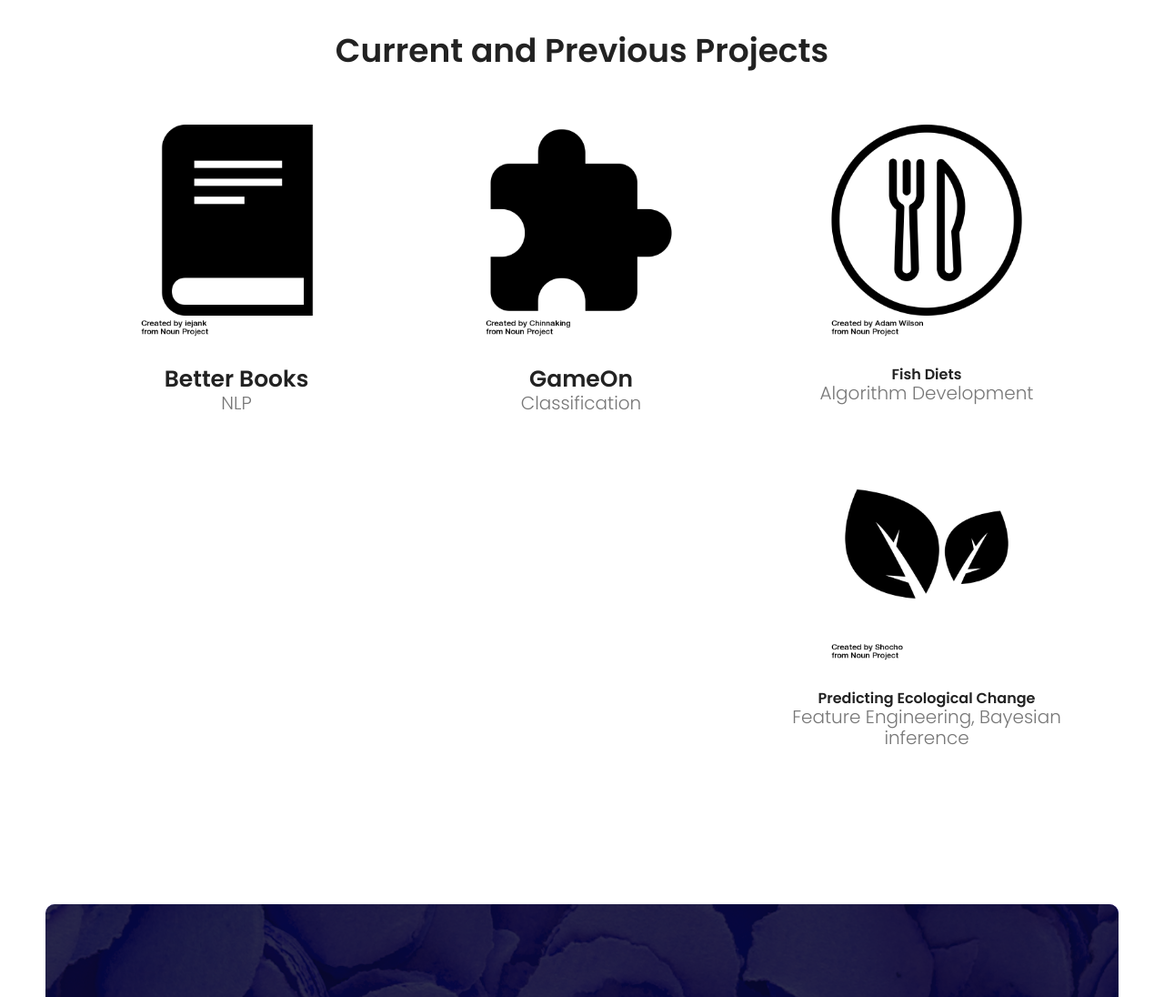
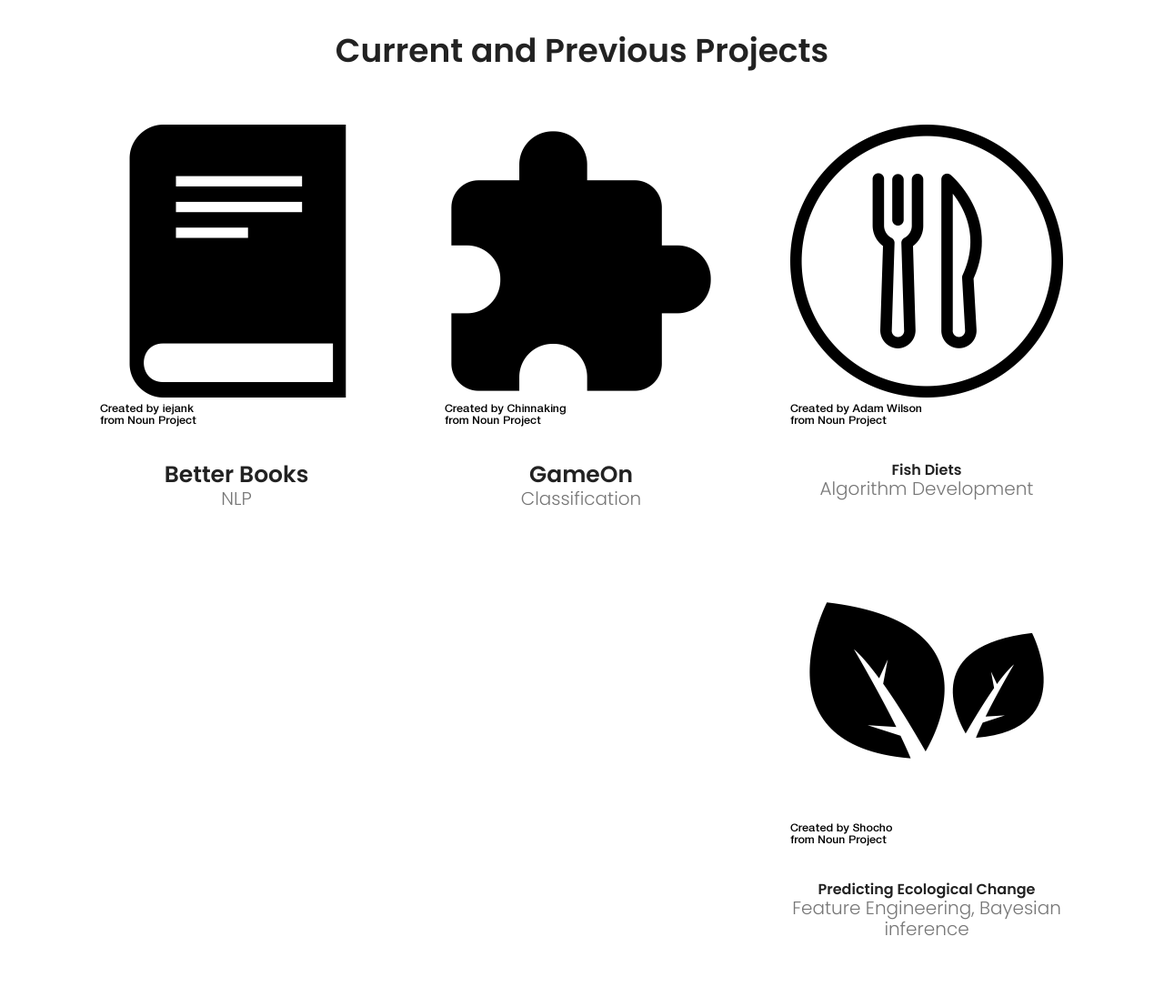
Before and after one commit to pemoriarty/pmoriart.github.io, a plain HTML site: page index.html in a window 1280 px wide. Shown: the part 920-2016 px from the top of the page at 91% size. Drawn offline with nearby package versions, Linux system fonts and the light colour scheme.

Commit message:
change pics

```diff
--- a/css/main.css
+++ b/css/main.css
@@ -2327,7 +2327,8 @@ h1, h2, h3, h4, h5, h6 {
 }
 
 .portfolio-area .filters-content .item img {
-  border-radius: 10px;
+  border-radius: 20px;
+  width: 50%
 }
 
 .portfolio-area .filters-content .item .p-inner {
@@ -2343,7 +2344,7 @@ h1, h2, h3, h4, h5, h6 {
 }
 
 .portfolio-area .filters-content .item img {
-  width: 70%;
+  width: 100%;
 }
 
 .service-area {
```
